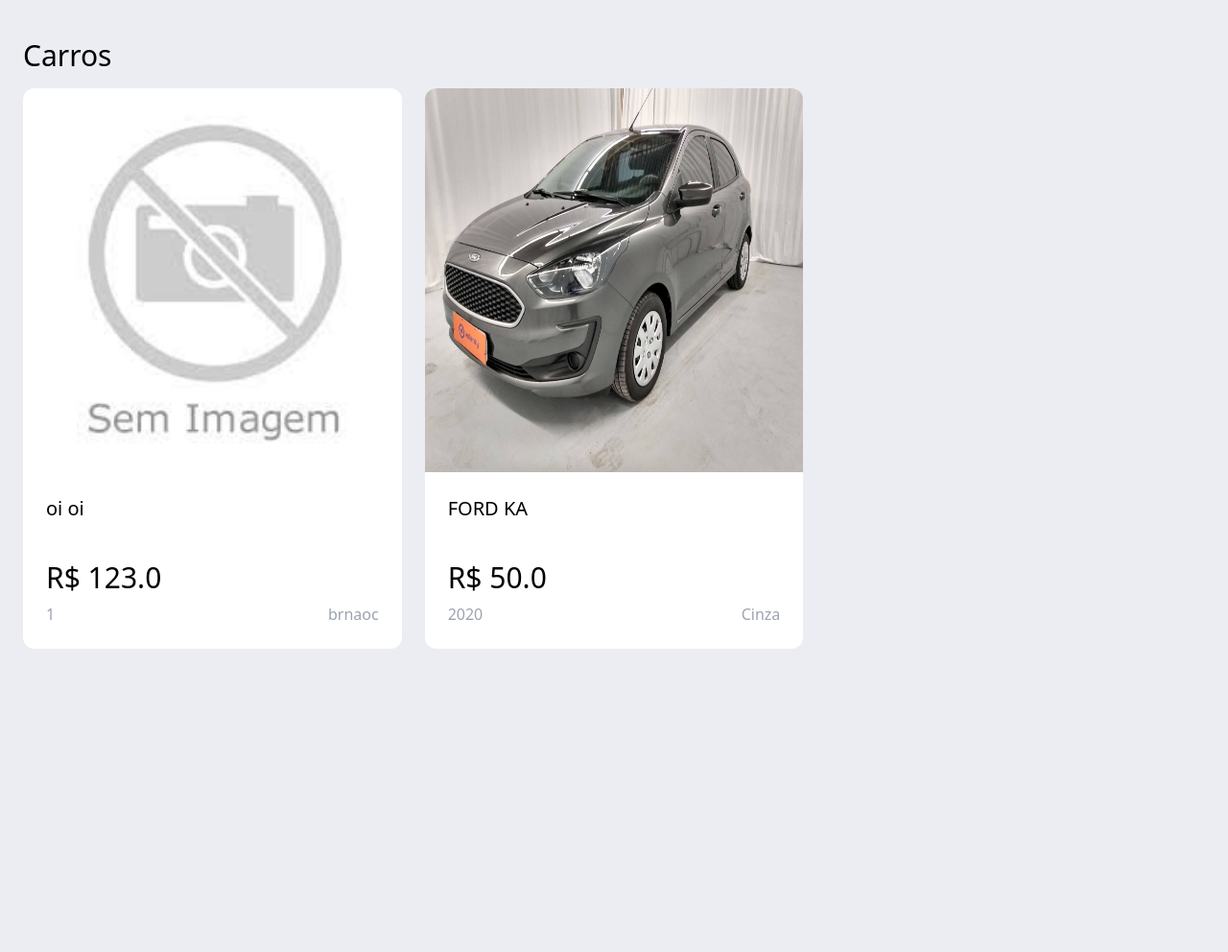
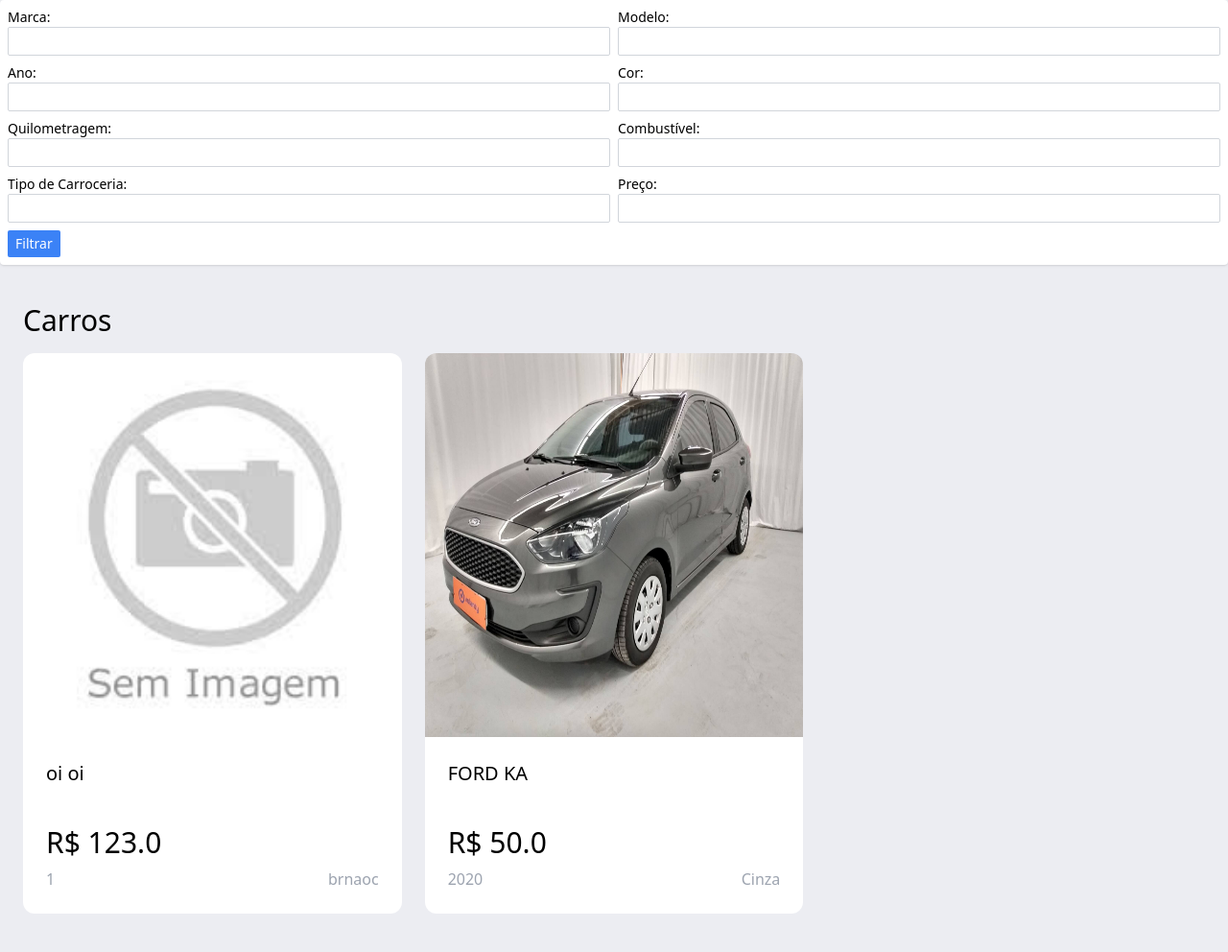
Before and after one commit to GRUP-FDS/Marketplace, a Django app: page /cars/plp/ in a window 1280 px wide. Shown: the part 72-1064 px from the top of the page at 96% size. Before the commit the page ends 748 px from the top, so only its background shows below. Run offline with Django 4.2, Linux system fonts and the light colour scheme; data comes from the database, SQL or seed files in the repository; some libraries are stand-ins or nearby versions.

Commit message:
template do filtro de carros

```diff
--- a/carros/templates/carros/paginadelistagem.html
+++ b/carros/templates/carros/paginadelistagem.html
@@ -3,6 +3,59 @@
 {% block title %}{{ title }}{% endblock title %}
 
 {% block content %}
+<form method="GET" action='.' class="bg-white shadow p-2 rounded">
+    <div class="grid grid-cols-2 gap-2 mb-2">
+      <div>
+        <label for="marca" class="block text-sm">Marca:</label>
+        <input type="text" id="marca" name="marca" class="w-full border border-gray-300 rounded-sm px-2 py-1 text-sm">
+      </div>
+      <div>
+        <label for="modelo" class="block text-sm">Modelo:</label>
+        <input type="text" id="modelo" name="modelo" class="w-full border border-gray-300 rounded-sm px-2 py-1 text-sm">
+      </div>
+    </div>
+
+    <div class="grid grid-cols-2 gap-2 mb-2">
+      <div>
+        <label for="ano" class="block text-sm">Ano:</label>
+        <input type="number" id="ano" name="ano" class="w-full border border-gray-300 rounded-sm px-2 py-1 text-sm">
+      </div>
+      <div>
+        <label for="cor" class="block text-sm">Cor:</label>
+        <input type="text" id="cor" name="cor" class="w-full border border-gray-300 rounded-sm px-2 py-1 text-sm">
+      </div>
+    </div>
+
+    <div class="grid grid-cols-2 gap-2 mb-2">
+      <div>
+        <label for="quilometragem" class="block text-sm">Quilometragem:</label>
+        <input type="number" id="quilometragem" name="quilometragem" class="w-full border border-gray-300 rounded-sm px-2 py-1 text-sm">
+      </div>
+      <div>
+        <label for="combustivel" class="block text-sm">Combustível:</label>
+        <input type="text" id="combustivel" name="combustivel" class="w-full border border-gray-300 rounded-sm px-2 py-1 text-sm">
+      </div>
+    </div>
+
+    <div class="grid grid-cols-2 gap-2 mb-2">
+      <div>
+        <label for="carroceria" class="block text-sm">Tipo de Carroceria:</label>
+        <input type="text" id="carroceria" name="carroceria" class="w-full border border-gray-300 rounded-sm px-2 py-1 text-sm">
+      </div>
+      <div>
+        <label for="preco" class="block text-sm">Preço:</label>
+        <input type="number" id="preco" name="preco" class="w-full border border-gray-300 rounded-sm px-2 py-1 text-sm">
+      </div>
+    </div>
+
+    <button type="submit" class="bg-blue-500 text-white py-1 px-2 rounded-sm text-sm">Filtrar</button>
+  </form>
+
+
+
+
+
+
 <div class="mx-auto px-6 max-w-7xl my-10">
     <h1 class="text-3xl mb-4">Carros</h1>
 
--- a/carros/views.py
+++ b/carros/views.py
@@ -53,7 +53,7 @@
         'Preço' : price
     }
 
-    return render(request, 'filter_cars.html', context)
+    return render(request, 'paginalistagem.html', context)
 
 def plp(request):
     search = request.GET.get('search')
```
